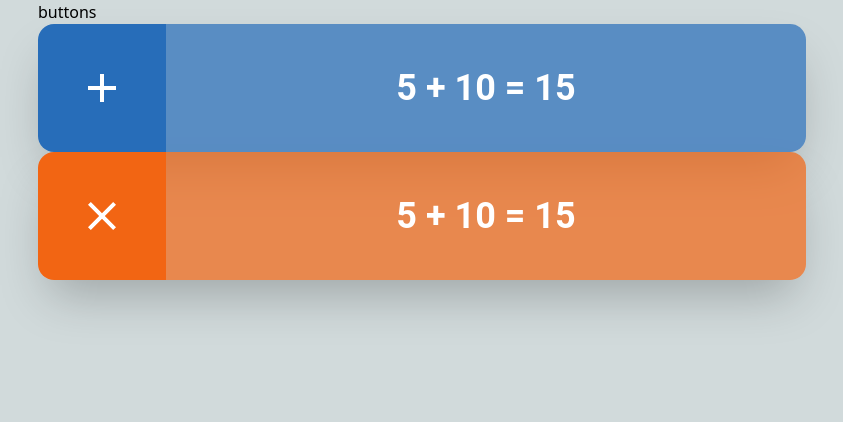
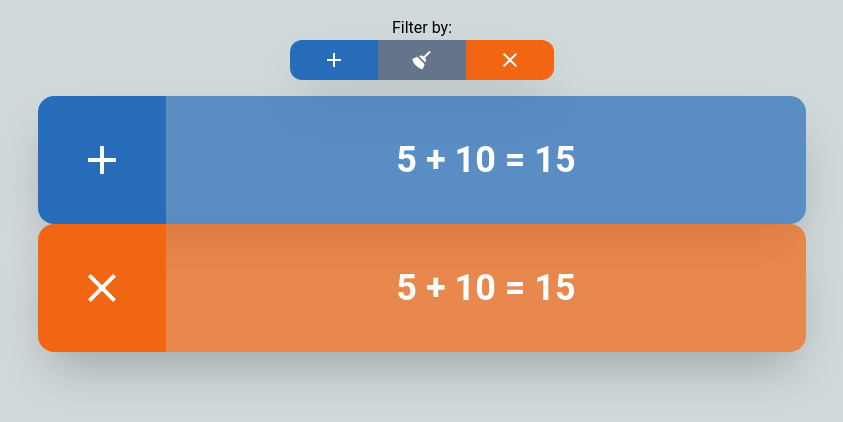
Before and after one commit to manimirjavadi/mhw-challenge, a Vue app: page / in a window 1280 px wide. Shown: the top 422 px of the page, without its empty margins (218-1061 px from the left). Built offline with nearby package versions, Linux system fonts and the light colour scheme.

Commit message:
ButtonsGroup Design Completed.

```diff
--- a/src/App.vue
+++ b/src/App.vue
@@ -1,10 +1,11 @@
 <script setup>
+import ButtonsGroup from "./components/Buttons/ButtonsGroup.vue";
 import Card from "./components/Card/Card.vue";
 </script>
 
 <template>
   <div class="max-w-3xl w-full mx-auto">
-    <div>buttons</div>
+    <ButtonsGroup />
     <Card action="add" />
     <Card action="multiply" />
   </div>
--- /dev/null
+++ b/src/components/Buttons/ButtonsGroup.vue
@@ -0,0 +1,50 @@
+<script setup>
+import Icon from "../Icon/Icon.vue";
+</script>
+
+<template>
+  <main class="container">
+    <h2 class="text-center">Filter by:</h2>
+    <div class="buttonsContainer">
+      <div class="buttonsGroup">
+        <button class="bg-add hover:bg-add/90 transition duration-150">
+          <Icon op="add" size="24" />
+        </button>
+        <button class="bg-all hover:bg-all/90 transition duration-150 active">
+          <Icon op="all" size="24" />
+        </button>
+        <button
+          class="bg-multiply hover:bg-multiply/60 transition duration-150"
+        >
+          <Icon op="multiply" size="24" />
+        </button>
+      </div>
+    </div>
+  </main>
+</template>
+
+<style>
+.container {
+  @apply pt-4 font-roboto;
+}
+
+.buttonsContainer {
+  @apply flex justify-center pb-4 rounded-lg;
+}
+
+.buttonsGroup {
+  @apply rounded-xl overflow-hidden shadow-2xl;
+}
+
+button {
+  @apply px-8 py-2 text-white;
+}
+
+.active {
+  @apply bg-slate-500;
+}
+
+.active:hover {
+  @apply bg-slate-500;
+}
+</style>
--- a/src/components/Icon/Icon.vue
+++ b/src/components/Icon/Icon.vue
@@ -6,11 +6,15 @@ const props = defineProps({
     type: String,
     default: "add",
   },
+  size: {
+    type: Number,
+    default: 48,
+  },
 });
 
 const addSvg = computed(
   () => `
-    <svg style="width:48px;height:48px" viewBox="0 0 24 24">
+    <svg style="width:${props.size}px;height:${props.size}px" viewBox="0 0 24 24">
         <path fill="currentColor" d="M19,13H13V19H11V13H5V11H11V5H13V11H19V13Z" />
     </svg>
     `
@@ -18,16 +22,25 @@ const addSvg = computed(
 
 const multiplySvg = computed(
   () => `
-    <svg style="width:48px;height:48px" viewBox="0 0 24 24">
+    <svg style="width:${props.size}px;height:${props.size}px" viewBox="0 0 24 24">
         <path fill="currentColor" d="M19,6.41L17.59,5L12,10.59L6.41,5L5,6.41L10.59,12L5,17.59L6.41,19L12,13.41L17.59,19L19,17.59L13.41,12L19,6.41Z" />
     </svg>
 `
+);
+
+const allSvg = computed(
+  () => `
+    <svg style="width:${props.size}px;height:${props.size}px" viewBox="0 0 24 24">
+      <path fill="currentColor" d="M19.36,2.72L20.78,4.14L15.06,9.85C16.13,11.39 16.28,13.24 15.38,14.44L9.06,8.12C10.26,7.22 12.11,7.37 13.65,8.44L19.36,2.72M5.93,17.57C3.92,15.56 2.69,13.16 2.35,10.92L7.23,8.83L14.67,16.27L12.58,21.15C10.34,20.81 7.94,19.58 5.93,17.57Z" />
+    </svg>
+  `
 );
 </script>
 
 <template>
   <div v-html="addSvg" v-if="op === 'add'"></div>
   <div v-html="multiplySvg" v-if="op === 'multiply'"></div>
+  <div v-html="allSvg" v-if="op === 'all'"></div>
 </template>
 
 <style></style>
```
